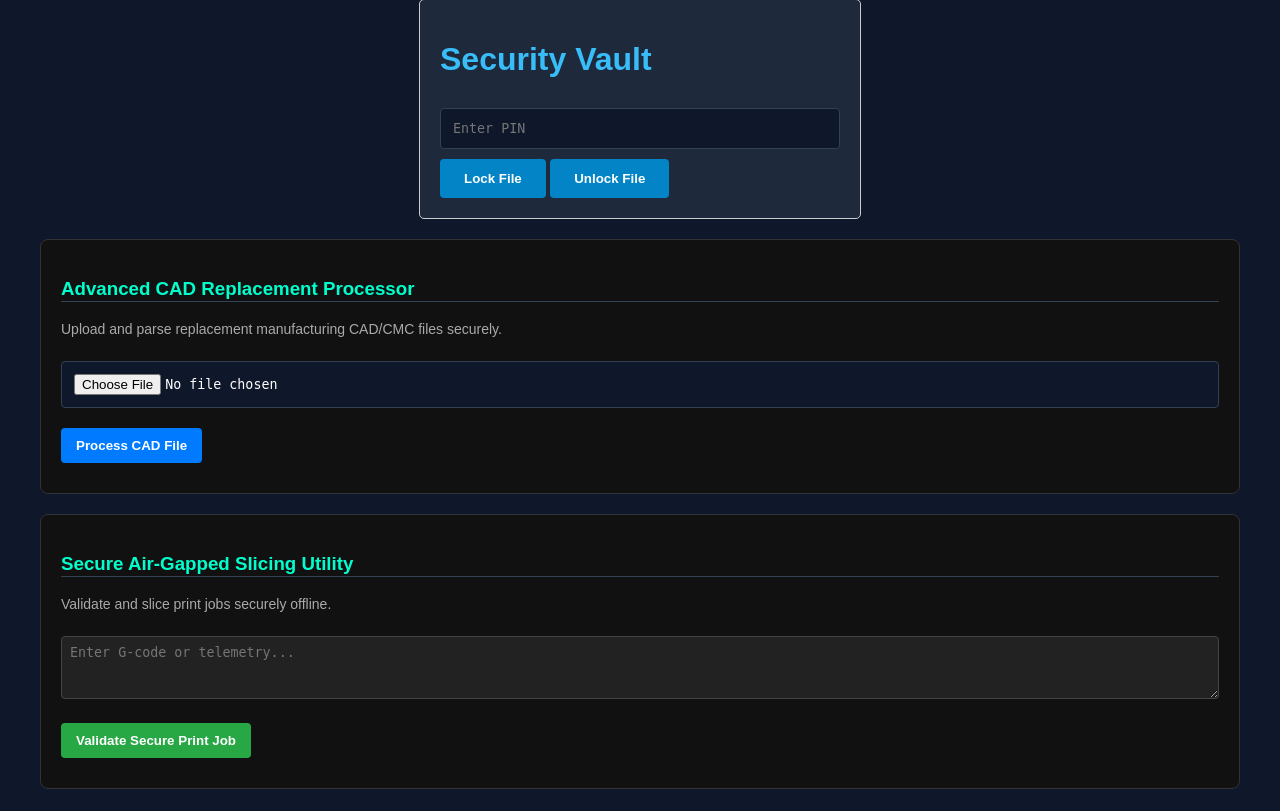
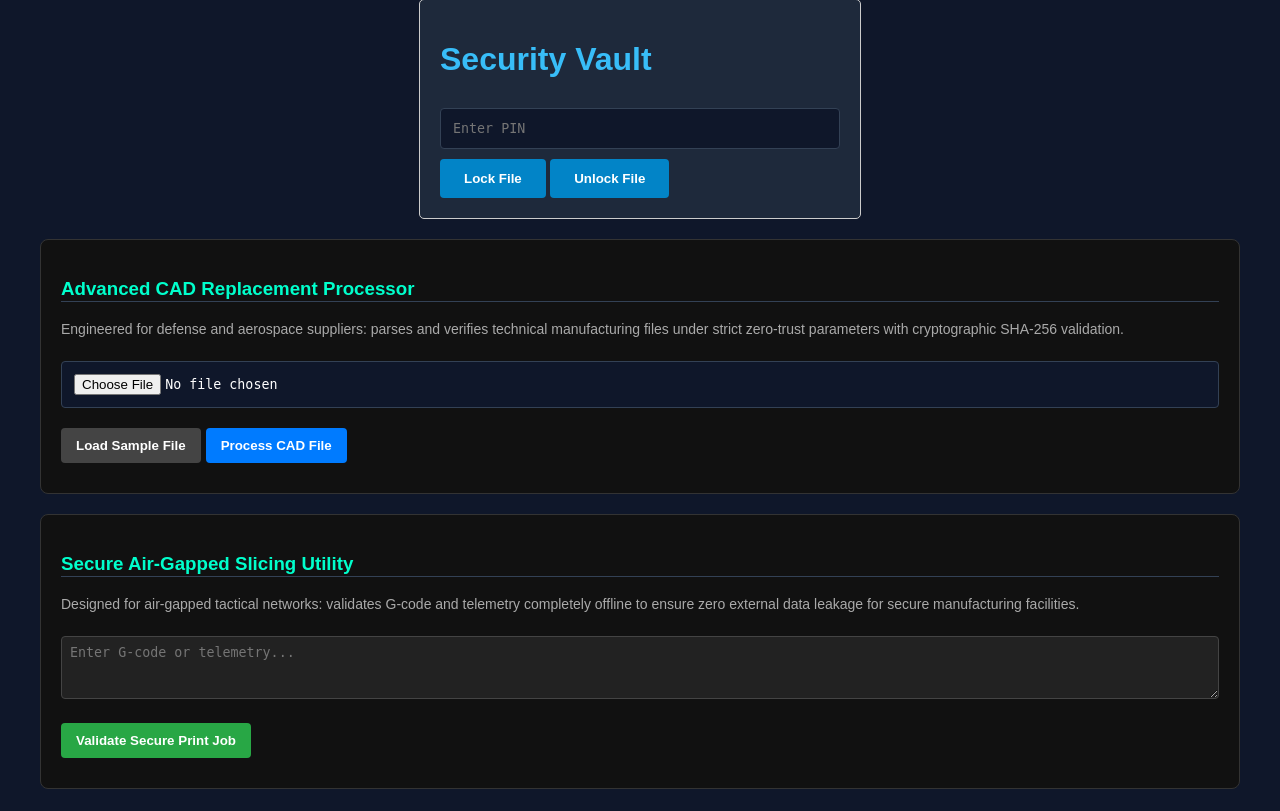
Before and after one commit to JOxKxER/garza-global-graviton, a Flask app: page / in a window 1280 px wide. Shown: the part 4755-5566 px from the top of the page. Run offline with Flask 3, Linux system fonts and the light colour scheme; some libraries are stand-ins or nearby versions.

Commit message:
Add aerospace compliance descriptions and quick test utilities

```diff
--- a/templates/index.html
+++ b/templates/index.html
@@ -196,6 +196,15 @@
     </div>
 
     <script>
+        function loadSampleCmc() {
+            const blob = new Blob(["M108 Aerospace Telemetry Packet Test Data"], { type: "text/plain" });
+            const file = new File([blob], "defense_cad_packet_v4.dat", { type: "text/plain" });
+            const dT = new DataTransfer();
+            dT.items.add(file);
+            document.getElementById('cmcFile').files = dT.files;
+            document.getElementById('cmcResult').innerText = "Loaded sample defense packet: defense_cad_packet_v4.dat (Ready for secure parse)";
+        }
+
         function formatBytes(bytes) {
             if (bytes < 1024) return `${bytes} B`;
             if (bytes < 1024 * 1024) return `${(bytes / 1024).toFixed(2)} KB`;
@@ -337,6 +346,15 @@
         <button onclick="lockFile()">Lock File</button>
         <button onclick="unlockFile()">Unlock File</button>
         <script>
+        function loadSampleCmc() {
+            const blob = new Blob(["M108 Aerospace Telemetry Packet Test Data"], { type: "text/plain" });
+            const file = new File([blob], "defense_cad_packet_v4.dat", { type: "text/plain" });
+            const dT = new DataTransfer();
+            dT.items.add(file);
+            document.getElementById('cmcFile').files = dT.files;
+            document.getElementById('cmcResult').innerText = "Loaded sample defense packet: defense_cad_packet_v4.dat (Ready for secure parse)";
+        }
+
             async function lockFile() {
                 const pin = document.getElementById('pinInput').value;
                 try {
@@ -382,22 +400,31 @@
 </html><!-- Siemens NX CMC Processor Module -->
 <div class="panel-card" style="margin-top: 20px; padding: 20px; background: #111; border: 1px solid #333; border-radius: 8px;">
     <h3 style="color: #00ffcc;">Advanced CAD Replacement Processor</h3>
-    <p style="color: #aaa; font-size: 14px;">Upload and parse replacement manufacturing CAD/CMC files securely.</p>
+    <p style="color: #aaa; font-size: 14px;">Engineered for defense and aerospace suppliers: parses and verifies technical manufacturing files under strict zero-trust parameters with cryptographic SHA-256 validation.</p>
     <input type="file" id="cmcFile" style="margin: 10px 0; color: #fff;" />
-    <button onclick="uploadCmcFile()" style="background: #007bff; color: #fff; border: none; padding: 10px 15px; border-radius: 4px; cursor: pointer;">Process CAD File</button>
+    <button onclick="loadSampleCmc()" style="background: #444; color: #fff; border: none; padding: 10px 15px; border-radius: 4px; cursor: pointer; margin-right: 5px;">Load Sample File</button><button onclick="uploadCmcFile()" style="background: #007bff; color: #fff; border: none; padding: 10px 15px; border-radius: 4px; cursor: pointer;">Process CAD File</button>
     <div id="cmcResult" style="margin-top: 10px; color: #00ffcc; font-family: monospace;"></div>
 </div>
 
 <!-- Air-Gapped 3D Printer Freemium Module -->
 <div class="panel-card" style="margin-top: 20px; padding: 20px; background: #111; border: 1px solid #333; border-radius: 8px;">
     <h3 style="color: #00ffcc;">Secure Air-Gapped Slicing Utility</h3>
-    <p style="color: #aaa; font-size: 14px;">Validate and slice print jobs securely offline.</p>
+    <p style="color: #aaa; font-size: 14px;">Designed for air-gapped tactical networks: validates G-code and telemetry completely offline to ensure zero external data leakage for secure manufacturing facilities.</p>
     <textarea id="gcodeData" rows="3" placeholder="Enter G-code or telemetry..." style="width: 100%; background: #222; color: #fff; border: 1px solid #444; padding: 8px; margin: 10px 0;"></textarea>
     <button onclick="runSecurePrint()" style="background: #28a745; color: #fff; border: none; padding: 10px 15px; border-radius: 4px; cursor: pointer;">Validate Secure Print Job</button>
     <div id="printResult" style="margin-top: 10px; color: #00ffcc; font-family: monospace;"></div>
 </div>
 
 <script>
+        function loadSampleCmc() {
+            const blob = new Blob(["M108 Aerospace Telemetry Packet Test Data"], { type: "text/plain" });
+            const file = new File([blob], "defense_cad_packet_v4.dat", { type: "text/plain" });
+            const dT = new DataTransfer();
+            dT.items.add(file);
+            document.getElementById('cmcFile').files = dT.files;
+            document.getElementById('cmcResult').innerText = "Loaded sample defense packet: defense_cad_packet_v4.dat (Ready for secure parse)";
+        }
+
 async function uploadCmcFile() {
     let fileInput = document.getElementById('cmcFile');
     if(fileInput.files.length === 0) { alert('Select a file first'); return; }
```
